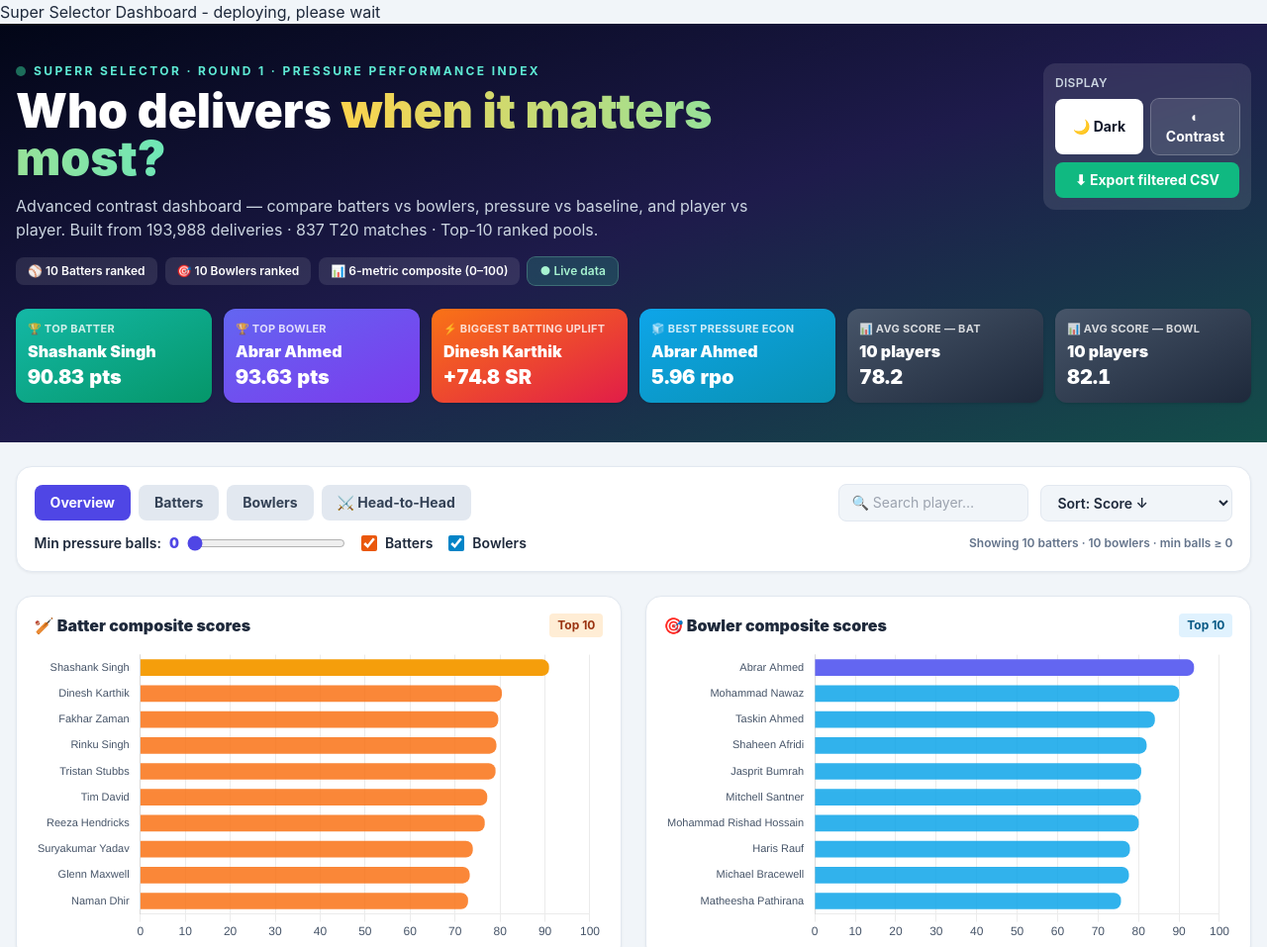
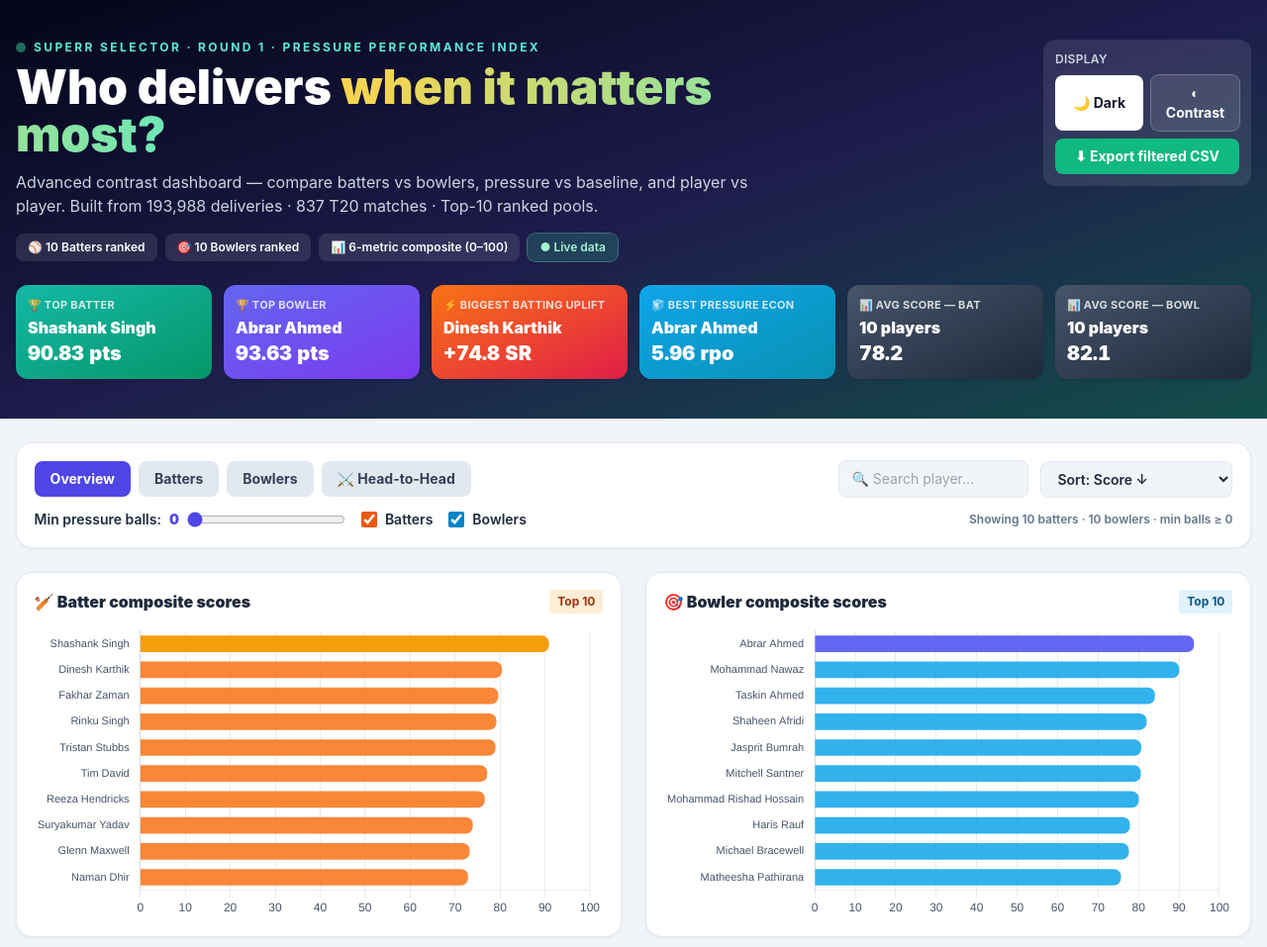
Before and after one commit to harishabimannan/super-selector-dashboard, a plain HTML site: page index.html in a window 1280 px wide. Shown: the top 957 px of the page at 99% size. Drawn offline with nearby package versions, Linux system fonts and the light colour scheme.

Commit message:
Fix HTML header tag in index.html

```diff
--- a/index.html
+++ b/index.html
@@ -1,4 +1,3 @@
-<h1>Super Selector Dashboard - deploying, please wait</h1>
 <!DOCTYPE html>
 <html lang="en" class="scroll-smooth">
 <head>
```
